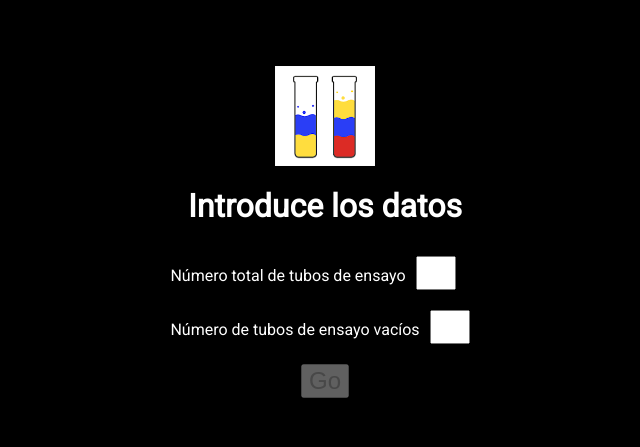
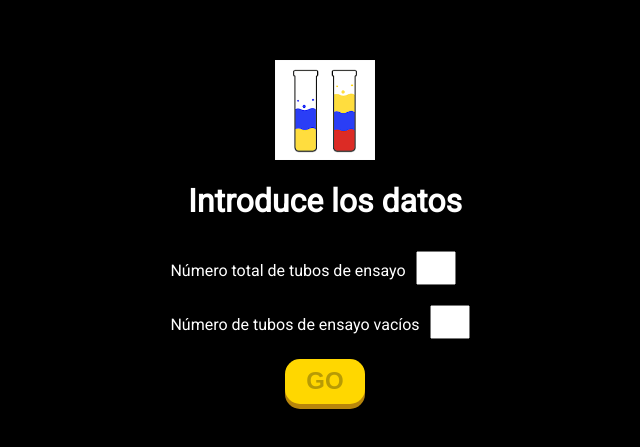
Before and after one commit to MaxLevs/water-puzzle-solver, a Next.js app: page / in a window 1280 px wide. Shown: the part 163-610 px from the top of the page, without its empty margins (315-955 px from the left). Built offline with nearby package versions, Linux system fonts and the light colour scheme.

Commit message:
Adds some button styles

```diff
--- a/components/selector.js
+++ b/components/selector.js
@@ -19,7 +19,7 @@ export default function Selector({ onClick }) {
             <input type='text' className={styles.input} onChange={event => setEmptyNumber(event.target.value)}></input>
             <br />
             <div className={styles.buttonContainer}>
-                <button className={styles.button} disabled={!totalNumber || !emptyNumber} onClick={() => handleClick()}>Go</button>
+                <button className={styles.button} disabled={!totalNumber || !emptyNumber} onClick={() => handleClick()}>GO</button>
             </div>
         </div>
     )
--- a/components/selector.module.css
+++ b/components/selector.module.css
@@ -5,7 +5,19 @@
 
 .button {
   font-size: x-large;
+  font-weight: bold;
+  border-radius: 15px;
+  border: none;
+  background-color: gold;
+  box-shadow: 0 5px darkgoldenrod;
   margin: 10px;
+  height: 45px;
+  width: 80px;
+}
+
+.button:active {
+  box-shadow: 0 1px darkgoldenrod;
+  transform: translateY(4px);
 }
 
 .input {
--- a/components/solution.module.css
+++ b/components/solution.module.css
@@ -9,8 +9,18 @@
 
 .button {
   background-color: white;
-  font-size: large;
+  font-size: x-large;
+  font-weight: bold;
   width: 45px;
   height: 45px;
   margin: 20px;
+  border-radius: 15px;
+  border: none;
+  background-color: gold;
+  box-shadow: 0 5px darkgoldenrod;
 }
+
+.button:active {
+  box-shadow: 0 1px darkgoldenrod;
+  transform: translateY(4px);
+}
--- a/pages/index.js
+++ b/pages/index.js
@@ -83,18 +83,21 @@ export default function Home() {
               <div className={styles.colorSelection} style={{ backgroundColor: color }}></div>
             </div>
             <ColorSelector selectColor={setColor} />
-            < button className={styles.button} onClick={solvePuzzle}>Resolver</button>
+            < button className={styles.button} onClick={solvePuzzle}>RESOLVER</button>
           </>
         )
       case PAGE_STATUSES.SOLUTION_OUTPUT:
         return (
-          <Solution history={history} />
+          <>
+            <Solution history={history} />
+            <button className={styles.button} onClick={() => backToStart()}>VOLVER</button>
+          </>
         )
       case PAGE_STATUSES.SOLUTION_NOT_FOUND:
         return (
           <>
-            <h2>No se ha encontrado una solución. Revisa los datos introducidos.</h2>
-            <button onClick={() => backToStart()}>Volver</button>
+            <h2 className={styles.centeredText}>No se ha encontrado una solución. Revisa los datos introducidos.</h2>
+            <button className={styles.button} onClick={() => backToStart()}>VOLVER</button>
           </>
         )
     }
--- a/styles/Home.module.css
+++ b/styles/Home.module.css
@@ -15,7 +15,7 @@
   justify-content: center;
   align-items: center;
   width: 100%;
-  max-width: 700px;
+  max-width: 600px;
 }
 
 .colorSelection {
@@ -29,8 +29,23 @@
   align-items: center;
 }
 
+.centeredText{
+  text-align: center;
+}
+
 .button {
   font-size: x-large;
+  font-weight: bold;
+  border-radius: 15px;
+  border: none;
+  background-color: gold;
+  box-shadow: 0 5px darkgoldenrod;
+  padding: 10px 20px;
+}
+
+.button:active {
+  box-shadow: 0 1px darkgoldenrod;
+  transform: translateY(4px);
 }
 
 .footer {
```
